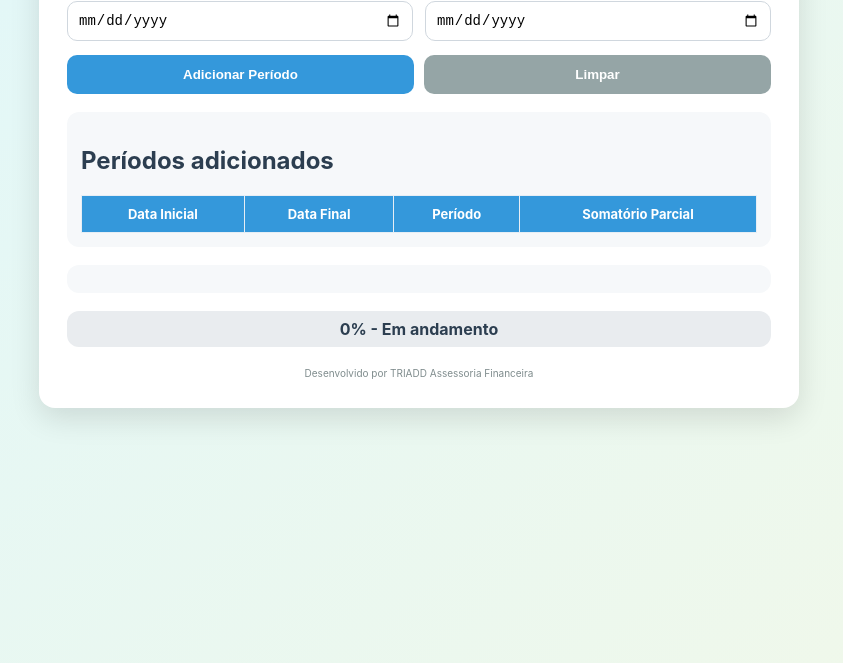
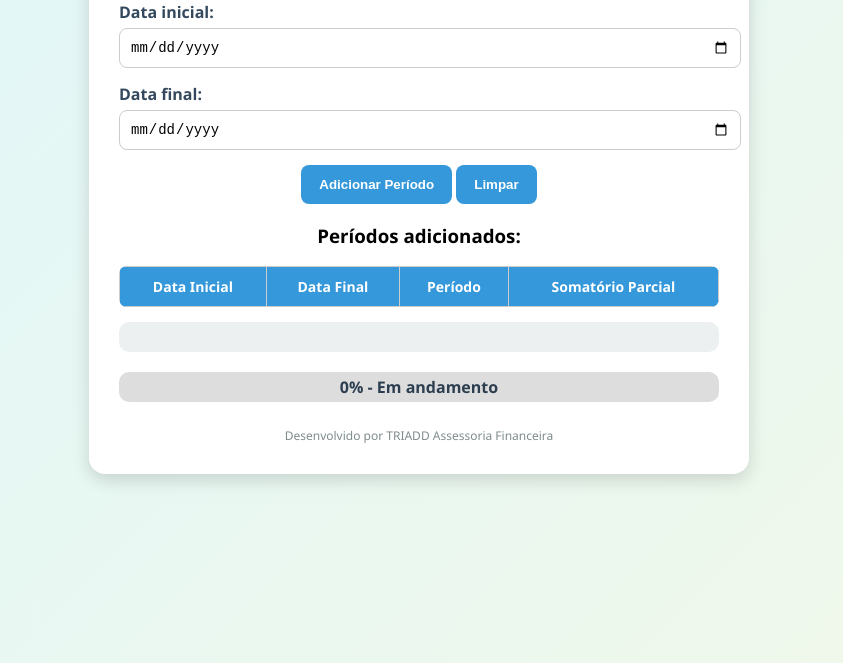
Before and after one commit to pitenozz/-Calculadora-36-meses---TRIADD, a plain HTML site: page index.html in a window 1280 px wide. Shown: the part 137-800 px from the top of the page, without its empty margins (221-1064 px from the left). Drawn offline with Linux system fonts and the light colour scheme.

Commit message:
Refactor index.html with new styles and logic
Updated HTML structure and styles for the calculator.

```diff
--- a/index.html
+++ b/index.html
@@ -4,33 +4,69 @@
   <meta charset="UTF-8" />
   <meta name="viewport" content="width=device-width,initial-scale=1" />
   <title>Calculadora 36 meses - TRIADD</title>
-  <link rel="stylesheet" href="style.css" />
+  <style>
+    body {
+      font-family: 'Segoe UI', Arial, sans-serif;
+      background: linear-gradient(135deg, #e0f7fa, #f1f8e9);
+      margin: 0;
+      padding: 0;
+      display: flex;
+      justify-content: center;
+      align-items: flex-start;
+      min-height: 100vh;
+    }
+    .container {
+      background: #fff;
+      padding: 30px;
+      margin-top: 40px;
+      border-radius: 16px;
+      box-shadow: 0 6px 18px rgba(0,0,0,0.15);
+      width: 600px;
+      text-align: center;
+    }
+    h2 { color: #2c3e50; margin-bottom: 10px; font-weight: 600; }
+    label { display: block; margin-top: 15px; font-weight: 600; color: #34495e; text-align: left; }
+    input[type="date"] {
+      padding: 10px; margin-top: 5px; width: 100%;
+      border: 1px solid #ccc; border-radius: 8px; font-size: 14px;
+    }
+    button {
+      margin-top: 15px; padding: 12px 18px; border: none; border-radius: 8px;
+      background: #3498db; color: #fff; font-weight: 600; cursor: pointer;
+      transition: all 0.3s ease;
+    }
+    button:hover { background: #2980b9; transform: scale(1.05); }
+    table { width: 100%; border-collapse: collapse; margin-top: 10px; border-radius: 8px; overflow: hidden; }
+    th, td { border: 1px solid #ccc; padding: 10px; text-align: center; font-size: 14px; }
+    th { background: #3498db; color: #fff; }
+    tr:nth-child(even) { background: #f9f9f9; }
+    tr:nth-child(odd) { background: #eef7fb; }
+    .card { background: #ecf0f1; padding: 15px; border-radius: 10px; margin-top: 15px; font-size: 15px; }
+    .progress-container {
+      width: 100%; background: #ddd; border-radius: 10px; margin-top: 20px;
+      height: 30px; overflow: hidden; position: relative;
+    }
+    .progress-bar {
+      height: 100%; width: 0%; text-align: center; color: #fff; font-weight: bold;
+      line-height: 30px; transition: width 0.8s ease, background 0.5s ease;
+    }
+    .progress-text {
+      position: absolute; width: 100%; text-align: center; top: 0; left: 0;
+      line-height: 30px; font-weight: 600; color: #2c3e50;
+    }
+    footer { margin-top: 25px; font-size: 12px; color: #7f8c8d; text-align: center; }
+  </style>
 </head>
 <body>
   <div class="container">
-    <header class="header">
-      <h1>Calculadora 36 meses - TRIADD</h1>
-      <p class="subtitle">Some períodos de trabalho para comprovar 36 meses em regime CLT</p>
-    </header>
+    <h2>Calculadora 36 meses - TRIADD</h2>
+    <label>Data inicial: <input type="date" id="dataInicial"></label>
+    <label>Data final: <input type="date" id="dataFinal"></label>
+    <button onclick="adicionarPeriodo()">Adicionar Período</button>
+    <button onclick="limpar()">Limpar</button>
 
-    <main>
-      <div class="form-row">
-        <label>Data inicial
-          <input type="date" id="dataInicial" />
-        </label>
-
-        <label>Data final
-          <input type="date" id="dataFinal" />
-        </label>
-      </div>
-
-      <div class="actions">
-        <button id="btnAdd">Adicionar Período</button>
-        <button id="btnClear" class="secondary">Limpar</button>
-      </div>
-
-      <section id="listaPeriodos" class="card">
-        <h2>Períodos adicionados</h2>
+    <div id="listaPeriodos">
+      <h3>Períodos adicionados:</h3>
       <table>
         <thead>
           <tr>
@@ -42,23 +78,19 @@
         </thead>
         <tbody id="periodos"></tbody>
       </table>
-      </section>
+    </div>
 
-      <section id="resultado" class="card"></section>
+    <div id="resultado" class="card"></div>
 
     <div class="progress-container">
       <div id="progressBar" class="progress-bar"></div>
       <div id="progressText" class="progress-text">0% - Em andamento</div>
     </div>
-    </main>
 
-    <footer>
-      <small>Desenvolvido por TRIADD Assessoria Financeira</small>
-    </footer>
+    <footer>Desenvolvido por TRIADD Assessoria Financeira</footer>
   </div>
 
   <script>
-    // Lógica da calculadora
     let totalDias = 0;
     let periodos = [];
 
@@ -68,17 +100,17 @@
       return new Date(Date.UTC(y, m - 1, d));
     }
 
+    // ✅ Correção: soma +1 para incluir o dia inicial
     function diffDiasEntre(inicio, fim) {
       const msPorDia = 1000 * 60 * 60 * 24;
       const iUTC = Date.UTC(inicio.getUTCFullYear(), inicio.getUTCMonth(), inicio.getUTCDate());
       const fUTC = Date.UTC(fim.getUTCFullYear(), fim.getUTCMonth(), fim.getUTCDate());
-      return Math.floor((fUTC - iUTC) / msPorDia);
+      return Math.floor((fUTC - iUTC) / msPorDia) + 1;
     }
 
-    function formatBRUTC(date) {
-      // Converte UTC para exibição local sem alterar dia
-      const d = new Date(Date.UTC(date.getUTCFullYear(), date.getUTCMonth(), date.getUTCDate()));
-      return d.toLocaleDateString('pt-BR');
+    function formatBR(date) {
+      return new Date(date.getUTCFullYear(), date.getUTCMonth(), date.getUTCDate())
+             .toLocaleDateString('pt-BR');
     }
 
     function atualizarBarra(totalMeses) {
@@ -109,7 +141,7 @@
         <strong>Total acumulado:</strong><br>
         📆 ${totalMeses.toFixed(1)} meses<br>
         📅 ${totalDias} dias<br>
-        📆 ${totalAnos.toFixed(1)} anos<br><br>
+        🎉 ${totalAnos.toFixed(1)} anos<br><br>
         ${status}
       `;
 
@@ -146,33 +178,6 @@
       const lista = document.getElementById("periodos");
       const row = document.createElement("tr");
       row.innerHTML = `
-        <td>${formatBRUTC(inicio)}</td>
-        <td>${formatBRUTC(fim)}</td>
-        <td>${(diffDias / 30.44).toFixed(1)} meses (${diffDias} dias)</td>
-        <td>${parcialMeses.toFixed(1)} meses (${totalDias} dias)</td>
-      `;
-      lista.appendChild(row);
-
-      atualizarResultado();
-      // limpar inputs para facilitar novo registro
-      document.getElementById("dataInicial").value = "";
-      document.getElementById("dataFinal").value = "";
-    }
-
-    function limpar() {
-      totalDias = 0;
-      periodos = [];
-      document.getElementById("periodos").innerHTML = "";
-      document.getElementById("resultado").innerText = "";
-      document.getElementById("dataInicial").value = "";
-      document.getElementById("dataFinal").value = "";
-      atualizarBarra(0);
-      document.getElementById("progressText").textContent = "0% - Em andamento";
-    }
-
-    // Eventos
-    document.getElementById("btnAdd").addEventListener("click", adicionarPeriodo);
-    document.getElementById("btnClear").addEventListener("click", limpar);
-  </script>
-</body>
-</html>
+        <td>${formatBR(inicio)}</td>
+        <td>${formatBR(fim)}</td>
+        <td>${(diffDias / 30.44).toFixed(1)} meses
```
Lines whose indentation alone changed are shown as unchanged.
